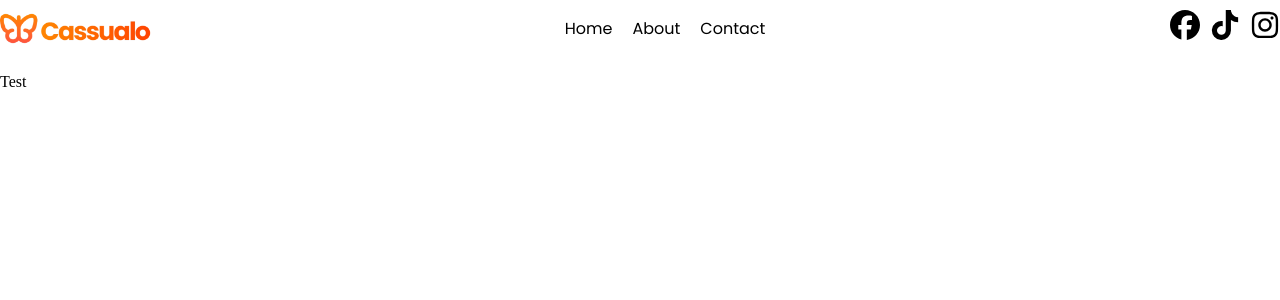
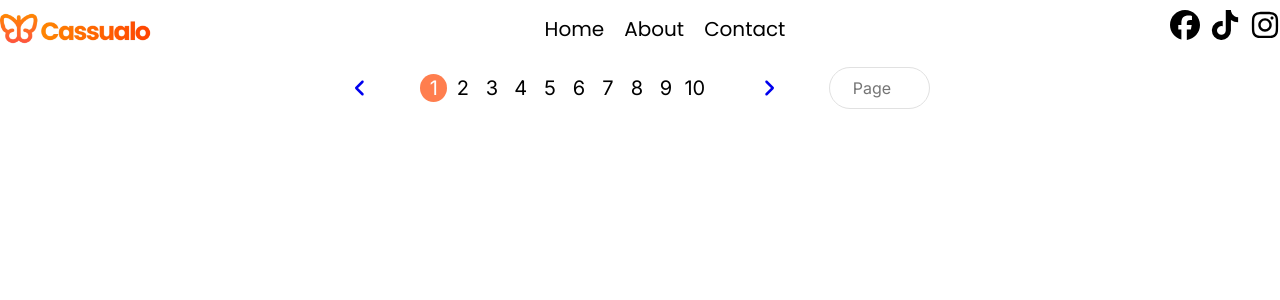
Before and after one commit to Gewinum/cassualo-components, a React (Vite) app: page / in a window 1280 px wide. Shown: the top 300 px of the page. Built offline with nearby package versions, Linux system fonts and the light colour scheme.

Commit message:
feat: implement pagination

```diff
--- a/index.html
+++ b/index.html
@@ -7,6 +7,7 @@
     <link rel="preconnect" href="https://fonts.googleapis.com">
     <link rel="preconnect" href="https://fonts.gstatic.com" crossorigin="">
     <link href="https://fonts.googleapis.com/css2?family=Poppins:wght@300;400;500;600;700&amp;display=swap" rel="stylesheet">
+    <link href="https://fonts.googleapis.com/css2?family=Inter:ital,opsz,wght@0,14..32,100..900;1,14..32,100..900&family=Space+Grotesk:wght@300..700&display=swap" rel="stylesheet">
   </head>
   <body>
     <div id="root"></div>
--- a/src/App.tsx
+++ b/src/App.tsx
@@ -1,13 +1,17 @@
 import Nothing from "./utils/nothing.ts";
 import * as React from "react";
 import Header from "./components/header.tsx";
+import Pagination from "./components/pagination.tsx";
 
 class App extends React.Component<Nothing, Nothing> {
     render() {
         return (
             <>
                 <Header />
-                <p>Test</p>
+                <Pagination total={100} perPage={10} page={1} onPageChange={(pg: number): boolean => {
+                    console.log(pg);
+                    return true;
+                }} />
             </>
         );
     }
--- /dev/null
+++ b/src/components/pagination.tsx
@@ -0,0 +1,123 @@
+import * as React from "react";
+
+import "../styles/pagination.css";
+import { FaAngleLeft, FaAngleRight } from "react-icons/fa6";
+
+type Props = {
+    total: number;
+    page: number;
+    perPage: number;
+    onPageChange: (page: number) => boolean;
+};
+
+type State = {
+    page: number;
+    inputValue: string;
+};
+
+class Pagination extends React.Component<Props, State> {
+    constructor(props: Props) {
+        super(props);
+        this.state = {
+            page: props.page,
+            inputValue: "",
+        };
+    }
+
+    onPageChange = (page: number) => {
+        if (page >= 1 && page <= this.props.total) {
+            const status = this.props.onPageChange(page);
+            if (status) {
+                this.setState({
+                    page: page,
+                    inputValue: page.toString(),
+                });
+            }
+        }
+    };
+
+    handleInputChange = (e: React.ChangeEvent<HTMLInputElement>) => {
+        if (parseInt(e.target.value, 10) > this.props.total) {
+            e.target.value = this.props.total.toString();
+        }
+
+        this.setState({ inputValue: e.target.value });
+    };
+
+    handleInputKeyDown = (e: React.KeyboardEvent<HTMLInputElement>) => {
+        if (e.key === "Enter") {
+            const page = parseInt(this.state.inputValue, 10);
+            if (!isNaN(page)) {
+                this.onPageChange(page);
+            }
+        }
+    };
+
+    render() {
+        const { total, perPage } = this.props;
+        const { page, inputValue } = this.state;
+
+        const half = Math.floor(perPage / 2);
+        let startPage = Math.max(1, page - half);
+        const endPage = Math.min(total, startPage + perPage - 1);
+
+        if (endPage - startPage + 1 < perPage) {
+            startPage = Math.max(1, endPage - perPage + 1);
+        }
+
+        return (
+            <div className="pagination">
+                <a
+                    href="#"
+                    className={`action ${page === 1 ? "disabled" : ""}`}
+                    onClick={(e) => {
+                        e.preventDefault();
+                        this.onPageChange(page - 1);
+                    }}
+                >
+                    <FaAngleLeft size={20} />
+                </a>
+                <div className="pages">
+                    {Array.from({ length: endPage - startPage + 1 }, (_, i) => {
+                        const pageNumber = startPage + i;
+                        return (
+                            <a
+                                key={pageNumber}
+                                href="#"
+                                className={`page ${pageNumber === page ? "active" : ""}`}
+                                onClick={(e) => {
+                                    e.preventDefault();
+                                    this.onPageChange(pageNumber);
+                                }}
+                            >
+                                {pageNumber}
+                            </a>
+                        );
+                    })}
+                </div>
+                <a
+                    href="#"
+                    className={`action ${page === total ? "disabled" : ""}`}
+                    onClick={(e) => {
+                        e.preventDefault();
+                        this.onPageChange(page + 1);
+                    }}
+                >
+                    <FaAngleRight size={20} />
+                </a>
+                <input
+                    type="number"
+                    className="page-input"
+                    value={inputValue}
+                    onChange={this.handleInputChange}
+                    onKeyDown={this.handleInputKeyDown}
+                    placeholder="Page"
+                    min="1"
+                    max={total}
+                />
+            </div>
+        );
+    }
+}
+
+export default Pagination;
--- a/src/styles/header.css
+++ b/src/styles/header.css
@@ -23,6 +23,7 @@
 .header nav {
     display: flex;
     gap: 20px;
+    font-size: 20px;
 }
 
 .header .mobile-menu {
@@ -57,6 +58,7 @@
         box-shadow: 0 0 10px rgba(0, 0, 0, 0.2);
         border-radius: 10px;
         pointer-events: none;
+        font-size: 16px;
     }
 
     .header nav.visible {
--- /dev/null
+++ b/src/styles/pagination.css
@@ -0,0 +1,62 @@
+.pagination {
+    border-radius: 54px;
+    padding: 10px;
+    display: flex;
+    justify-content: space-between;
+    max-width: 600px;
+    width: 100%;
+    box-sizing: border-box;
+    margin: 0 auto;
+    align-items: center;
+}
+
+.pagination .pages {
+    display: inline-flex;
+    gap: 2px;
+    align-items: center;
+    justify-content: center;
+}
+
+.pagination .action {
+    display: flex;
+    gap: 10px;
+    align-items: center;
+}
+
+.pagination input {
+    box-sizing: border-box;
+    padding: 10px;
+    border-radius: 54px;
+    border: 1px solid #E1E1E1;
+    font-size: 16px;
+    font-family: "Inter", sans-serif;
+    text-align: center;
+    outline: none;
+}
+
+.action .disabled {
+    opacity: 0.5;
+    cursor: not-allowed;
+    pointer-events: none;
+}
+
+.pagination .pages a {
+    text-decoration: none;
+    color: black;
+    font-size: 20px;
+    height: auto;
+    aspect-ratio: 1;
+    min-width: 23px;
+    font-family: "Inter", sans-serif;
+    border-radius: 50%;
+    display: flex;
+    align-items: center;
+    justify-content: center;
+    text-align: center;
+    padding: 2px;
+}
+
+.pagination .pages a.active {
+    background-color: #FF7E4E;
+    color: #FFF;
+}
```
